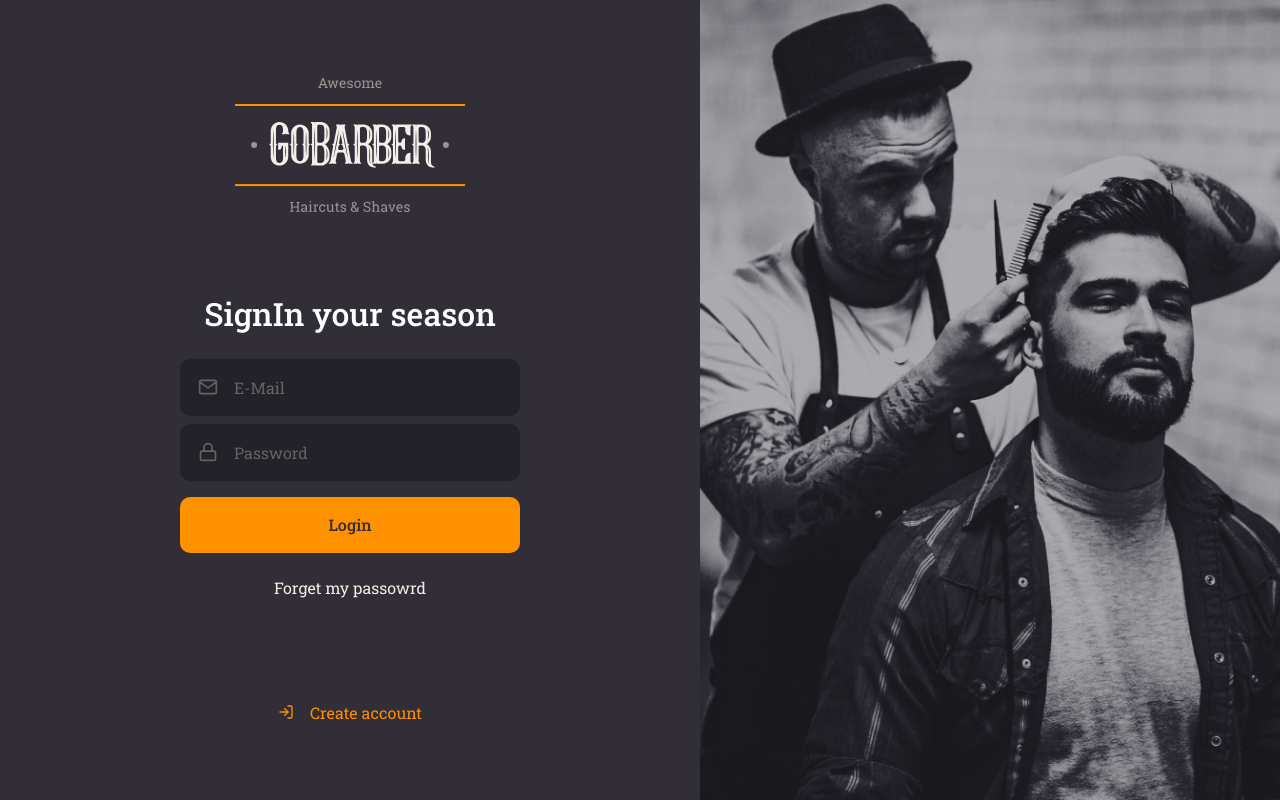
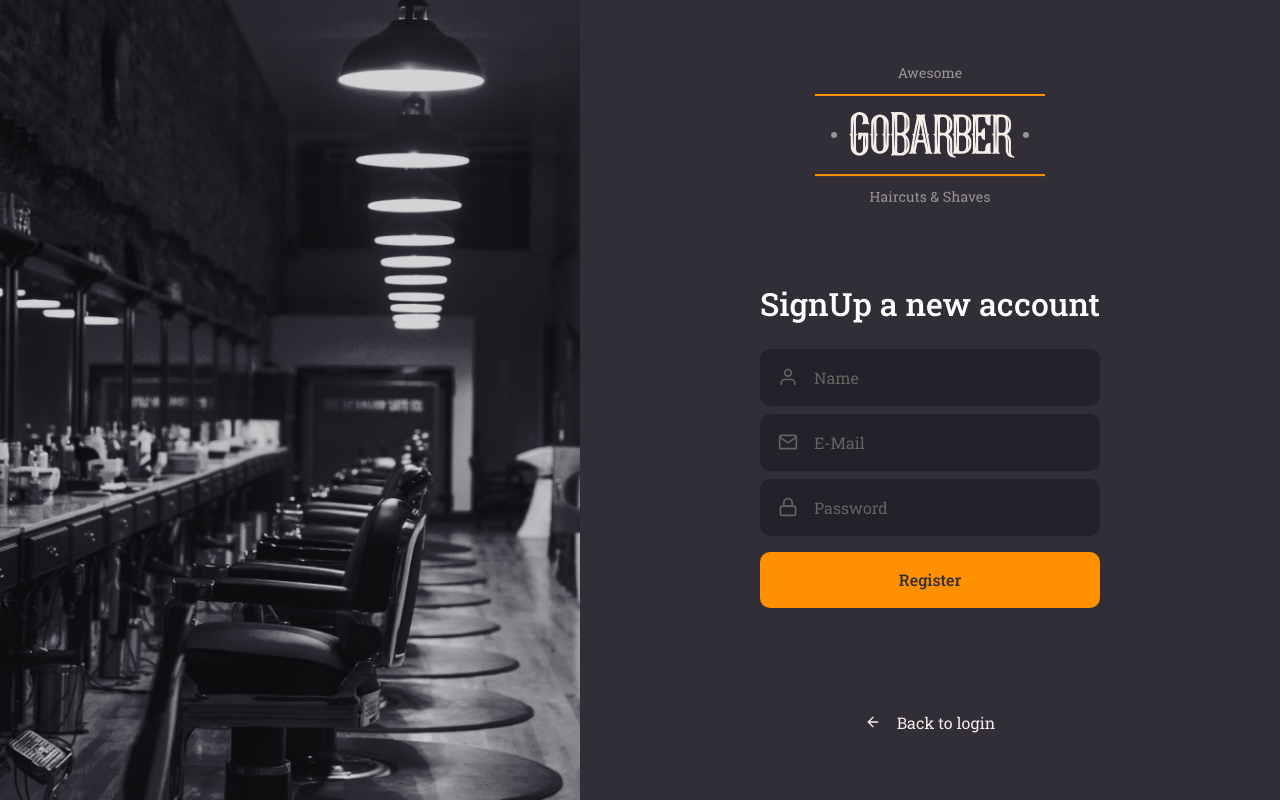
Before and after one commit to brunogirome/gostack11-gobarber-frontend-web, a React (Create React App) app: page / in a window 1280 px wide. Built offline with nearby package versions, Linux system fonts and the light colour scheme.

Commit message:
SignUp page

```diff
--- a/src/App.tsx
+++ b/src/App.tsx
@@ -2,11 +2,11 @@
 
 import GlobalStyle from './styles/global';
 
-import SignIn from './pages/SignIn';
+import SignUp from './pages/SignUp';
 
 const App: React.FC = () => (
   <>
-    <SignIn />
+    <SignUp />
     <GlobalStyle />
   </>
 );
--- /dev/null
+++ b/src/pages/SignUp/index.tsx
@@ -0,0 +1,36 @@
+import React from 'react';
+import { FiArrowLeft, FiUser, FiMail, FiLock } from 'react-icons/fi';
+
+import logoImg from '../../assets/logo.svg';
+import Input from '../../components/Input';
+import Button from '../../components/Button';
+
+import { Container, Content, Background } from './styles';
+
+const SignUp: React.FC = () => (
+  <Container>
+    <Background />
+    <Content>
+      <img src={logoImg} alt="GoBarber" />
+
+      <form>
+        <h1>SignUp a new account</h1>
+        <Input name="name" icon={FiUser} placeholder="Name" />
+        <Input name="email" icon={FiMail} placeholder="E-Mail" />
+        <Input
+          name="password"
+          icon={FiLock}
+          type="password"
+          placeholder="Password"
+        />
+        <Button type="submit">Register</Button>
+      </form>
+      <a href="register">
+        <FiArrowLeft />
+        Back to login
+      </a>
+    </Content>
+  </Container>
+);
+
+export default SignUp;
--- /dev/null
+++ b/src/pages/SignUp/styles.ts
@@ -0,0 +1,69 @@
+import styled from 'styled-components';
+import { shade } from 'polished';
+
+import signUpBackgroundImage from '../../assets/sign-up-background.png';
+
+export const Container = styled.div`
+  display: flex;
+  align-items: stretch;
+
+  height: 100vh;
+`;
+
+export const Content = styled.div`
+  display: flex;
+  flex-direction: column;
+  align-items: center;
+
+  place-content: center;
+
+  width: 100%;
+  max-width: 700px;
+
+  form {
+    margin: 80px 0;
+    width: 340px;
+    text-align: center;
+
+    h1 {
+      margin-bottom: 24px;
+    }
+
+    > a {
+      color: #f4ede8;
+      display: block;
+      margin-top: 24px;
+      text-decoration: none;
+      transition: color 0.2s;
+
+      &:hover {
+        color: ${shade(0.2, '#f4ede8')};
+      }
+    }
+  }
+
+  > a {
+    color: #f4ede8;
+    display: block;
+    margin-top: 24px;
+    text-decoration: none;
+    transition: color 0.2s;
+
+    display: flex;
+    align-items: center;
+
+    &:hover {
+      color: ${shade(0.2, '#f4ede8')};
+    }
+
+    svg {
+      margin-right: 16px;
+    }
+  }
+`;
+
+export const Background = styled.div`
+  flex: 1;
+  background: url(${signUpBackgroundImage}) no-repeat center;
+  background-size: cover;
+`;
```
Also changed, not shown: src/assets/sign-up-background.png (added).
